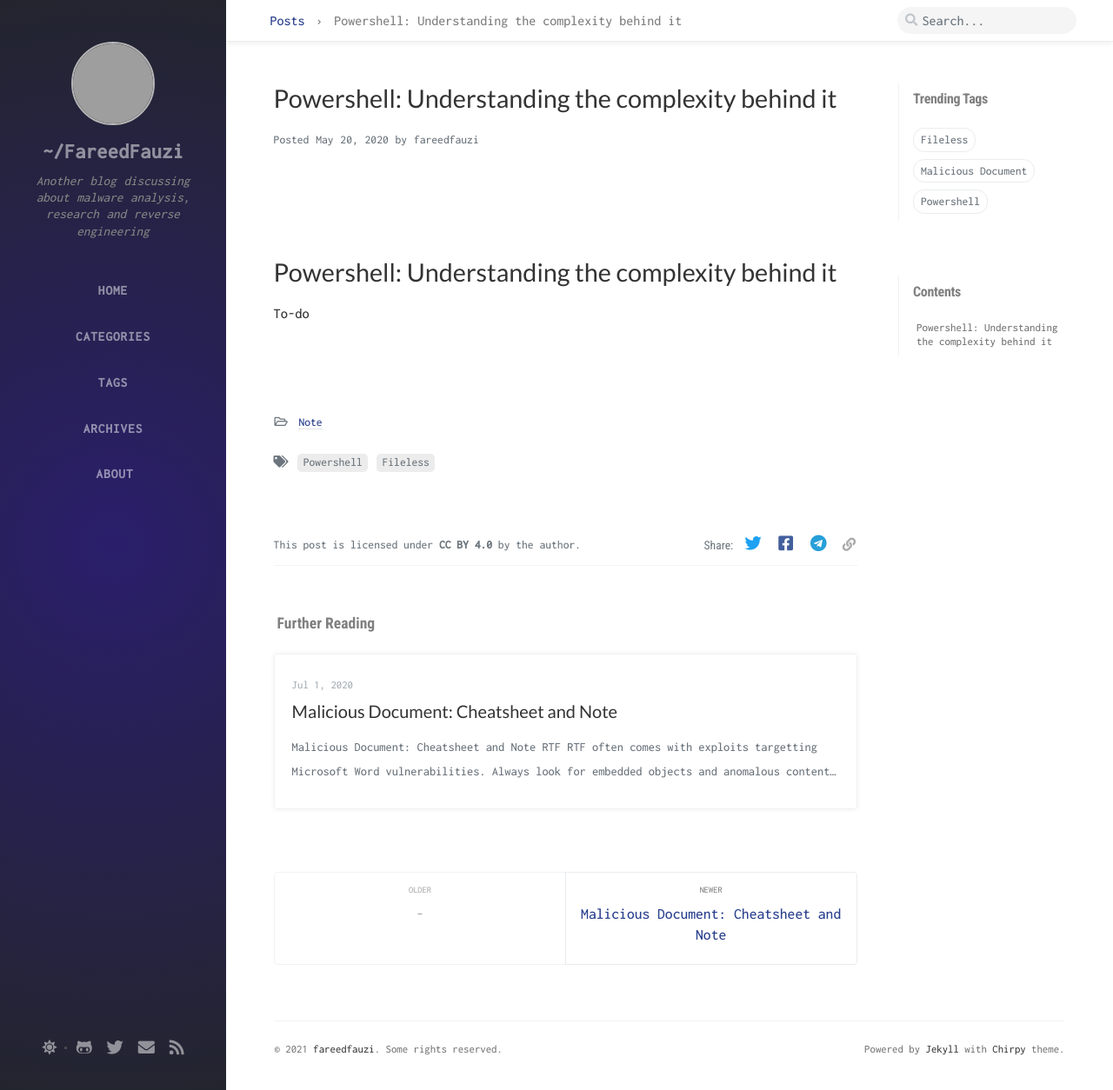
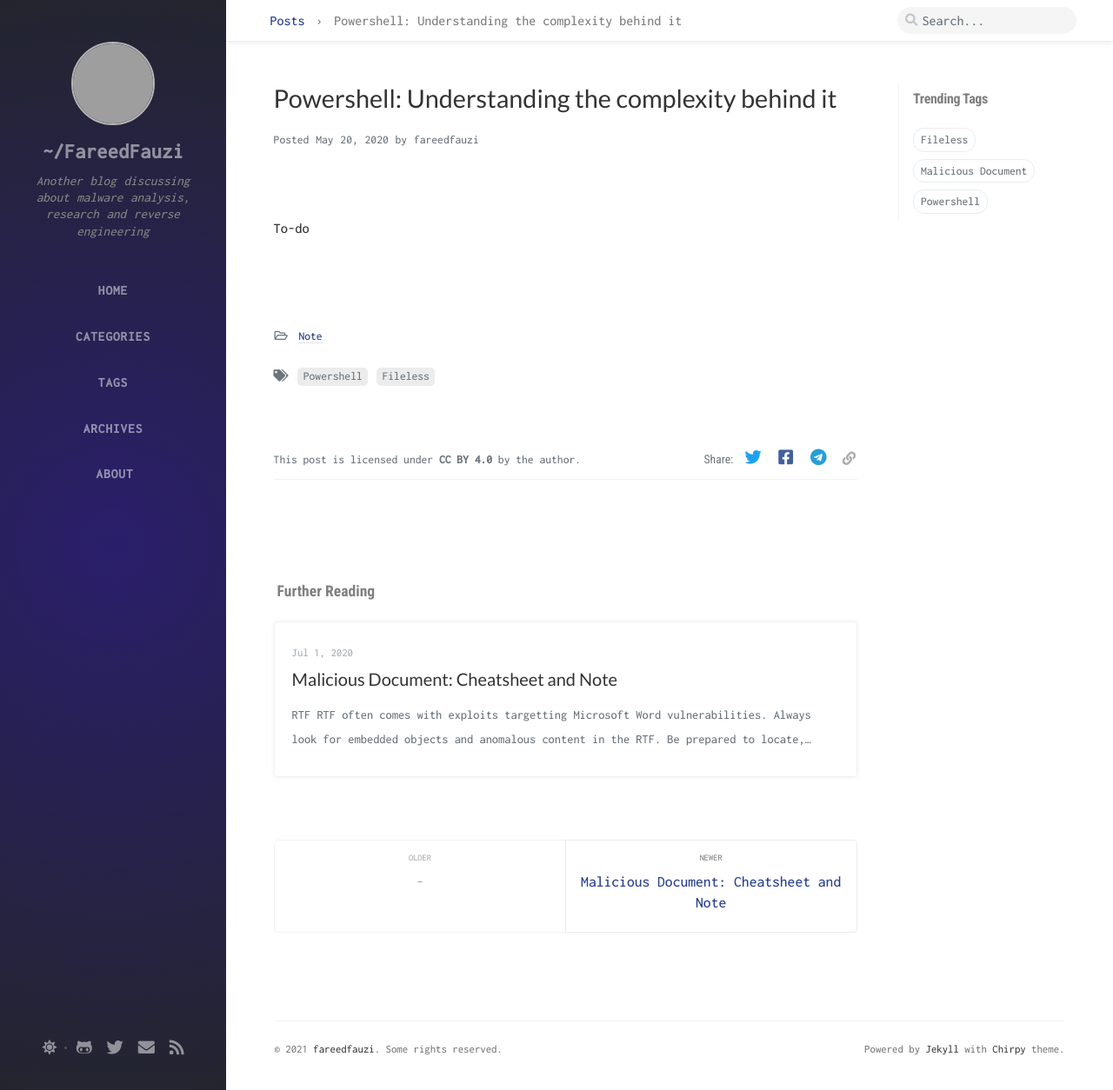
Before and after one commit to nightfury99/fareedfauzi.github.io, a Jekyll site: the page built from _posts/2021-05-20-Understanding-Powershell.md, in a window 1280 px wide and 1254 px high. Shown: the whole window at 87% size. Built offline with Jekyll 4.4.1, drawn with Linux system fonts in a browser that asks for light colours; nearby versions of some CDN libraries; comment, search, counter and statistics services are not loaded; grey boxes are pictures that could not be loaded.

Commit message:
Update post

```diff
--- a/_posts/2021-05-20-Understanding-Powershell.md
+++ b/_posts/2021-05-20-Understanding-Powershell.md
@@ -8,5 +8,4 @@
 categories: [Note]
 ---
 
-# Powershell: Understanding the complexity behind it
 To-do
--- a/_posts/2021-07-01-Maldoc-Cheatsheet.md
+++ b/_posts/2021-07-01-Maldoc-Cheatsheet.md
@@ -7,7 +7,7 @@
 description: 'My cheatsheet and note when countering Maldoc'
 categories: [Note]
 ---
-# Malicious Document: Cheatsheet and Note
+
 ## RTF
 
 RTF often comes with exploits targetting Microsoft Word vulnerabilities. Always look for embedded objects and anomalous content in the RTF.
```
